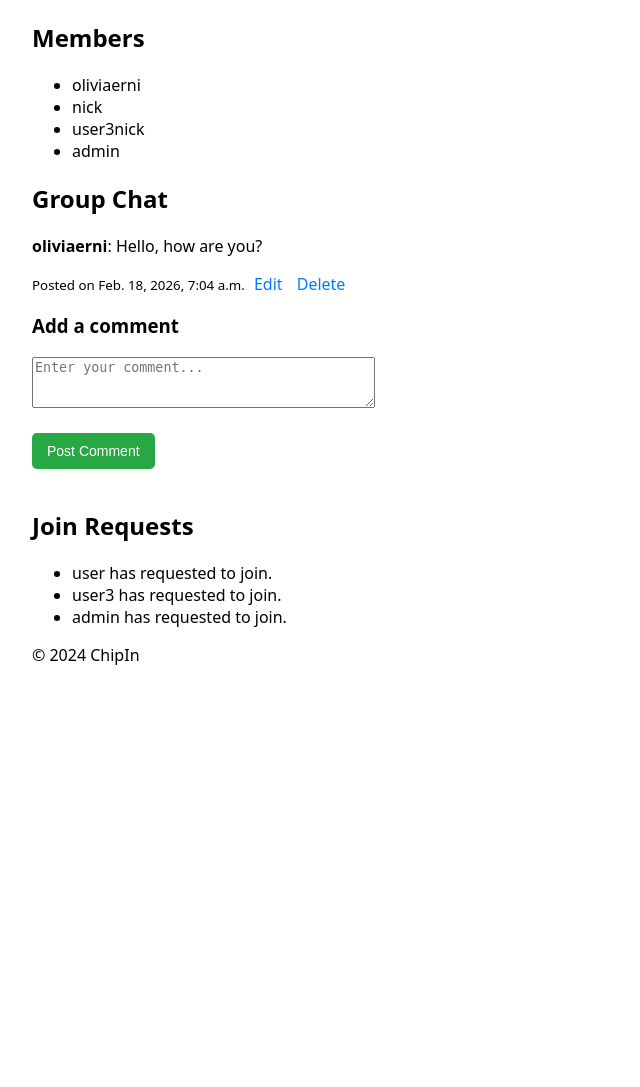
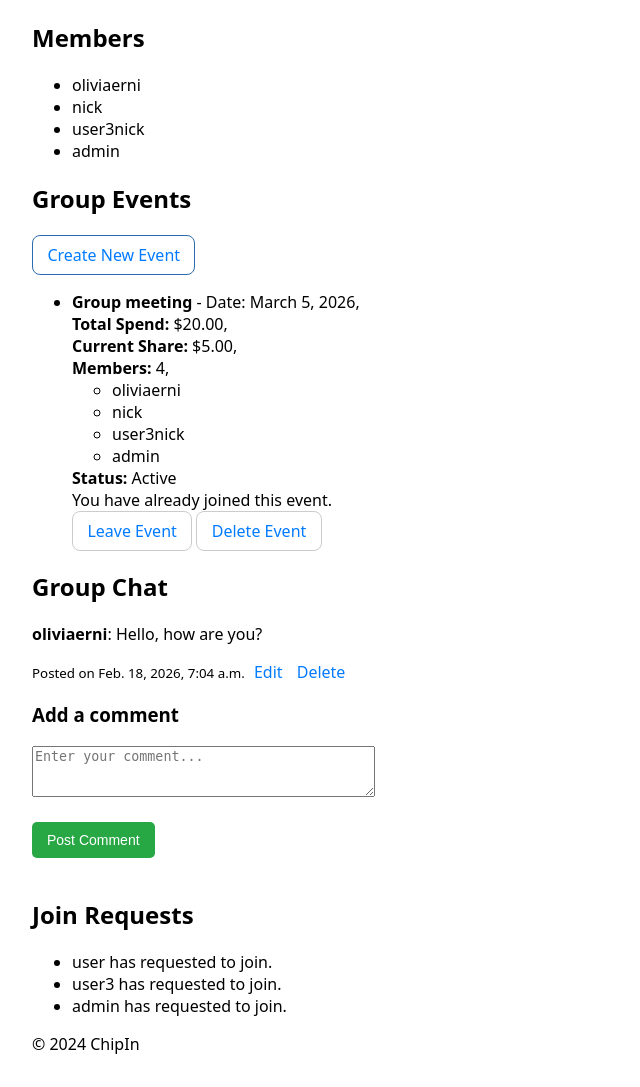
Before and after one commit to 2olivetrees/ssa_project, a Django app: page /chipin/group/1/ in a window 1280 px wide. Shown: the part 304-1391 px from the top of the page, without its empty margins (0-640 px from the left). Before the commit the page ends 969 px from the top, so only its background shows below. Run offline with Django 5.2, Linux system fonts and the light colour scheme; a user stored in the database is signed in; data comes from the database, SQL or seed files in the repository; both versions use the stored data as it was after the commit.

Commit message:
Event Creation update

```diff
--- a/chipin/static/chipin/styles.css
+++ b/chipin/static/chipin/styles.css
@@ -6,6 +6,7 @@
     background-color: #f4f4f4;
     padding: 10px 20px;
     border-bottom: 1px solid #ddd;
+    line-height: 2;
 }
 
 /* Style for the logo in the header */
@@ -18,6 +19,7 @@
     display: flex;
     align-items: center;
     font-size: 16px;
+    line-height: 2
 }
 
 /* User information span */
@@ -96,6 +98,6 @@ a:hover {
 
 body { font-family: system-ui, -apple-system, Segoe UI, Roboto, Arial, sans-serif; margin: 2rem; }
     .card { border: 1px solid #ddd; border-radius: 12px; padding: 1.25rem; max-width: 720px; }
-    .row { margin: .5rem 0; }
+    .row { margin: 1.5rem 0; }
     .btn { display: inline-block; padding: .5rem .9rem; border-radius: 8px; text-decoration: none; border: 1px solid #ccc; }
     .btn-primary { border-color: #2b6cb0; }
--- a/chipin/templates/chipin/group_detail.html
+++ b/chipin/templates/chipin/group_detail.html
@@ -20,6 +20,46 @@
     {% if request.user not in group.members.all %}
         <a href="{% url 'chipin:request_to_join_group' group.id %}">Request to Join</a>
     {% endif %}
+
+    <h2>Group Events</h2>
+    <!-- Only display "Create New Event" link to the group administrator -->
+    {% if request.user == group.admin %}
+        <a href="{% url 'chipin:create_event' group.id %}" class="btn btn-primary">Create New Event</a>
+    {% endif %}
+    <ul>
+        {% for event, info in event_share_info.items %}
+            <li>
+                <strong>{{ event.name }}</strong> </strong> - Date: {{ event.date }}, <br>
+                <strong>Total Spend:</strong> ${{ event.total_spend }}, <br>
+                <strong>Current Share:</strong> ${{ info.share }}, <br>
+                <strong> Members:</strong> {{ event.members.count }}, <br>
+                <ul>
+                    {% for member in event.members.all %}
+                        <li>{{ member.profile.nickname }}</li>
+                    {% endfor %}
+                </ul>
+                <strong>Status:</strong> <span class="event-status">{{ info.status }}</span><br>
+                <!-- If the user has already joined the event, display the "Leave Event" link -->
+                {% if info.joined%}
+                    <span class="joined">You have already joined this event.</span> <br>
+                    <a href="{% url 'chipin:leave_event' group.id event.id %}" class="btn btn-warning" onclick="return confirm('Are you sure you want to leave this event?');">Leave Event</a>
+                {% else %}
+                    <!-- If the user is eligible, show the "Join Event" link -->
+                    {% if info.eligible %}
+                        <span class="eligible">You are eligible to join this event.</span>
+                        <a href="{% url 'chipin:join_event' group.id event.id %}" class="btn btn-success">Join Event</a>
+                    {% else %}
+                        <span class="waiting-room">You are in the waiting room for this event. Increase your balance or wait for more members to join.</span>
+                    {% endif %}
+                {% endif %}
+                <!-- Only display the "Delete Event" link if the user is the group admin -->
+                {% if request.user == group.admin %}
+                    <a href="{% url 'chipin:delete_event' group.id event.id %}" class="btn btn-danger" onclick="return confirm('Are you sure you want to delete this event?');">Delete Event </a>
+                {% endif %}
+            </li>
+        {% endfor %}
+    </ul>
+
 <h2>Group Chat</h2>
   <!-- Display existing comments -->
   <div class="comments-section">
--- a/chipin/urls.py
+++ b/chipin/urls.py
@@ -13,6 +13,13 @@ urlpatterns = [
    path('group/<int:group_id>/leave/', views.leave_group, name='leave_group'),
    path('group/<int:group_id>/request/<int:request_id>/vote/<str:vote>/', views.vote_on_join_request, name='vote_on_join_request'),
    path('group/<int:group_id>/edit/<int:edit_comment_id>/', views.group_detail, name='edit_comment'),
+
    path('comment/<int:comment_id>/edit/', views.edit_comment, name='edit_comment'),
    path('comment/<int:comment_id>/delete/', views.delete_comment, name='delete_comment'),
+
+   path('group/<int:group_id>/create_event/', views.create_event, name='create_event'),
+   path('group/<int:group_id>/event/<int:event_id>/join/', views.join_event, name='join_event'),
+   path('group/<int:group_id>/event/<int:event_id>/update_status/', views.update_event_status, name='update_event_status'),
+   path('group/<int:group_id>/event/<int:event_id>/leave/', views.leave_event, name='leave_event'),
+   path('group/<int:group_id>/event/<int:event_id>/delete/', views.delete_event, name='delete_event'),
 ]
--- a/chipin/views.py
+++ b/chipin/views.py
@@ -2,7 +2,7 @@ from django.contrib.auth.decorators import login_required
 from django.shortcuts import render, redirect, get_object_or_404
 from django.contrib import messages
 from django.contrib.auth.models import User
-from .models import Group, GroupJoinRequest, Comment
+from .models import Group, GroupJoinRequest, Comment, Event
 from .forms import GroupCreationForm, CommentForm
 
 @login_required
@@ -57,6 +57,8 @@ def create_group(request):
 def group_detail(request, group_id, edit_comment_id=None):
     group = get_object_or_404(Group, id=group_id)
     comments = group.comments.all().order_by('-created_at')  # Fetch all comments for the group
+    events = group.events.all()  # Fetch all events associated with the group
+    # Add a new comment or edit an existing comment
     if edit_comment_id: # Fetch the comment to edit, if edit_comment_id is provided
         comment_to_edit = get_object_or_404(Comment, id=edit_comment_id)
         if comment_to_edit.user != request.user:
@@ -76,12 +78,125 @@ def group_detail(request, group_id, edit_comment_id=None):
             return redirect('chipin:group_detail', group_id=group.id)
     else:
         form = CommentForm(instance=comment_to_edit) if comment_to_edit else CommentForm()
+    # Calculate event share for each event and check user eligibility
+    event_share_info = {}
+    for event in events:
+        event_share = event.calculate_share()
+        user_eligible = request.user.profile.max_spend >= event_share
+        user_has_joined = request.user in event.members.all()  # Check if the user has already joined the event
+        event_share_info[event] = {
+            'share': event_share,
+            'eligible': user_eligible,
+            'status': event.status,
+            'joined': user_has_joined
+        }
+    # Return data to the template
     return render(request, 'chipin/group_detail.html', {
         'group': group,
         'comments': comments,
         'form': form,
         'comment_to_edit': comment_to_edit,
+        'events': events,
+        'event_share_info': event_share_info,
     })
+
+@login_required
+def create_event(request, group_id):
+    group = get_object_or_404(Group, id=group_id)
+    if request.user != group.admin:
+        messages.error(request, "Only the group administrator can create events.")
+        return redirect('chipin:group_detail', group_id=group.id)
+    if request.method == 'POST':
+        event_name = request.POST.get('name')
+        event_date = request.POST.get('date')
+        total_spend = request.POST.get('total_spend')
+        event = Event.objects.create(
+            name=event_name,
+            date=event_date,
+            total_spend=total_spend,
+            group=group
+        )
+        messages.success(request, f'Event "{event_name}" created successfully!')
+        return redirect('chipin:group_detail', group_id=group.id)
+    return render(request, 'chipin/create_event.html', {'group': group})
+
+@login_required
+def join_event(request, group_id, event_id):
+    group = get_object_or_404(Group, id=group_id)
+    event = get_object_or_404(Event, id=event_id, group=group)
+    event_share = event.calculate_share()
+    # Check if the user is eligible to join based on their max spend
+    if request.user.profile.max_spend < event_share:
+        messages.error(request, f"Your max spend of ${request.user.profile.max_spend} is too low to join this event.")
+        return redirect('chipin:group_detail', group_id=group.id)
+    # Check if the user has already joined the event
+    if request.user in event.members.all():
+        messages.info(request, "You have already joined this event.")
+        return redirect('chipin:group_detail', group_id=group.id)
+    # Add the user to the event
+    event.members.add(request.user)
+    messages.success(request, f"You have successfully joined the event '{event.name}'.")
+    # Optionally, update the event status if needed
+
+    event.check_status()
+    event.save()
+    return redirect('chipin:group_detail', group_id=group.id)
+
+@login_required
+def update_event_status(request, group_id, event_id):
+    group = get_object_or_404(Group, id=group_id)
+    event = get_object_or_404(Event, id=event_id, group=group)
+    # Ensure that only the group admin can update the event status
+    if request.user != group.admin:
+        messages.error(request, "Only the group administrator can update the event status.")
+        return redirect('chipin:group_detail', group_id=group.id)
+    # Calculate the share per member
+    event_share = event.calculate_share()
+    # Check if all members can afford the event share
+    sufficient_funds = True
+    for member in group.members.all():
+        if member.profile.max_spend < event_share:
+            sufficient_funds = False
+            break
+    # Update the event status based on the members' ability to cover the share
+    if sufficient_funds:
+        event.status = "Active"
+        messages.success(request, f"The event '{event.name}' is now Active. All members can cover the cost.")
+    else:
+        event.status = "Pending"
+        messages.warning(request, f"The event '{event.name}' remains Pending. Some members cannot cover the cost.")
+    # Save the updated event status
+    event.save()
+    return redirect('chipin:group_detail', group_id=group.id)
+
+@login_required
+def leave_event(request, group_id, event_id):
+    group = get_object_or_404(Group, id=group_id)
+    event = get_object_or_404(Event, id=event_id, group=group)
+    # Check if the user is part of the event
+    if request.user not in event.members.all():
+        messages.error(request, "You are not a member of this event.")
+        return redirect('chipin:group_detail', group_id=group.id)
+    # Remove the user from the event
+    event.members.remove(request.user)
+    messages.success(request, f"You have successfully left the event '{event.name}'.")
+    # Optionally, check if the event status should be updated
+    event.check_status()
+    event.save()
+    return redirect('chipin:group_detail', group_id=group.id)
+
+@login_required
+def delete_event(request, group_id, event_id):
+    group = get_object_or_404(Group, id=group_id)
+    event = get_object_or_404(Event, id=event_id, group=group)
+    # Ensure only the group admin can delete the event
+    if request.user != group.admin:
+        messages.error(request, "Only the group administrator can delete events.")
+        return redirect('chipin:group_detail', group_id=group.id)
+    # Delete the event
+    event.delete()
+    messages.success(request, f"The event '{event.name}' has been deleted.")
+    return redirect('chipin:group_detail', group_id=group.id)
 
 @login_required
 def delete_group(request, group_id):
@@ -121,7 +236,13 @@ def accept_invite(request, group_id):
             messages.info(request, f'{invited_user.profile.nickname} is already a member of the group "{group.name}".')
         elif invited_user in group.invited_users.all():
             group.members.add(invited_user)
-            group.invited_users.remove(invited_user)  # Remove from invited list
+            group.invited_users.remove(invited_user)
+
+            # Update all events when member joins
+            for event in group.events.all():
+                event.check_status()
+                event.save()
+
             messages.success(request, f'{invited_user.profile.nickname} has successfully joined the group "{group.name}".')
         else:
             messages.error(request, "You are not invited to join this group.")
@@ -143,6 +264,9 @@ def leave_group(request, group_id):
         return redirect("chipin:group_detail", group_id=group.id)
 
     group.members.remove(request.user)
+    for event in group.events.all():
+        event.check_status()
+        event.save()
     messages.success(request, f'You left "{group.name}".')
     return redirect("chipin:home")
 
@@ -204,6 +328,11 @@ def vote_on_join_request(request, group_id, request_id, vote):
     if total_votes / total_members >= 0.6:
         join_request.is_approved = True
         group.members.add(join_request.user)  # Add the user to the group
+
+        for event in group.events.all():
+            event.check_status()
+            event.save()
+
         join_request.save()
         messages.success(request, f"{join_request.user.profile.nickname} has been approved to join the group!")
     return redirect('chipin:group_detail', group_id=group.id)
--- a/users/models.py
+++ b/users/models.py
@@ -19,6 +19,8 @@ def ensure_profile(sender, instance: User, created, **kwargs):
 class Profile(models.Model):
     user = models.OneToOneField(User, on_delete=models.CASCADE, related_name="profile")
     nickname = models.CharField(max_length=30, unique=True)
+    max_spend = models.DecimalField(max_digits=10, decimal_places=2, default=100.00)  # Max spend for each event
+    balance = models.DecimalField(max_digits=10, decimal_places=2, default=100.00)  # User's current balance
 
     def __str__(self):
         return self.user.username
```
Also changed, not shown: chipin/models.py (+31 -0 lines), chipin/templates/chipin/create_event.html (added, +23 -0 lines), chipin/migrations/0003_event.py (added), chipin/migrations/0004_alter_event_members.py (added), db.sqlite3, users/migrations/0002_profile_balance_profile_max_spend.py (added).
